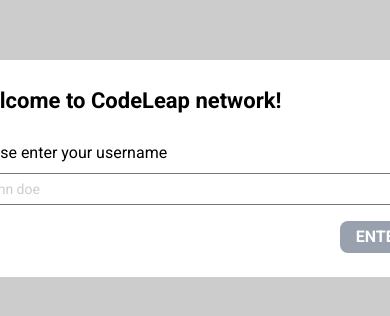
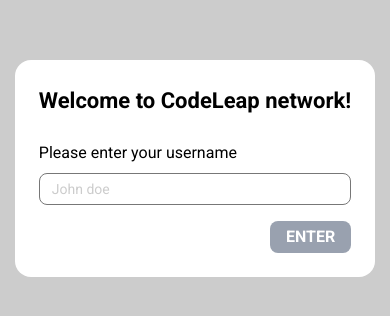
Before and after one commit to vinicius-santos-dev/codeleap-test, a React (Vite) app: page / in a window 390 px wide. Shown: the part 254-570 px from the top of the page. Built offline with nearby package versions, Linux system fonts and the light colour scheme; no server answers.

Commit message:
style(Header, Modal): improve styles for Logout button and Modal component

```diff
--- a/src/components/Header.tsx
+++ b/src/components/Header.tsx
@@ -13,7 +13,7 @@ const Header = () => {
         <h1 className="text-white">CodeLeap Network</h1>
 
         <p
-          className="text-white cursor-pointer hover:font-bold"
+          className="relative text-white cursor-pointer after:absolute after:bottom-0 after:left-0 after:h-[2px] after:w-0 after:bg-white after:transition-all hover:after:w-full hover:font-medium"
           onClick={handleLogout}
         >
           Logout
--- a/src/components/Modal.tsx
+++ b/src/components/Modal.tsx
@@ -16,7 +16,7 @@ const Modal = ({ isOpen, children, onClose, className }: ModalProps) => {
   return (
     <div className="bg-black/20 fixed inset-0 z-10 flex items-center justify-center">
       <div
-        className={twMerge("rounded-2xl p-6 bg-white min-w-[500px]", className)}
+        className={twMerge("rounded-2xl p-6 bg-white min-w-[300px] md:min-w-[500px]", className)}
       >
         {children}
       </div>
```
